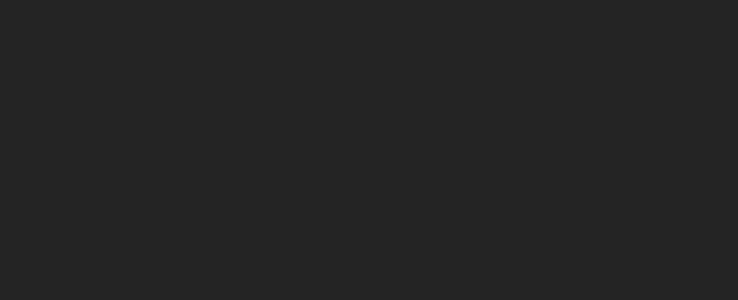
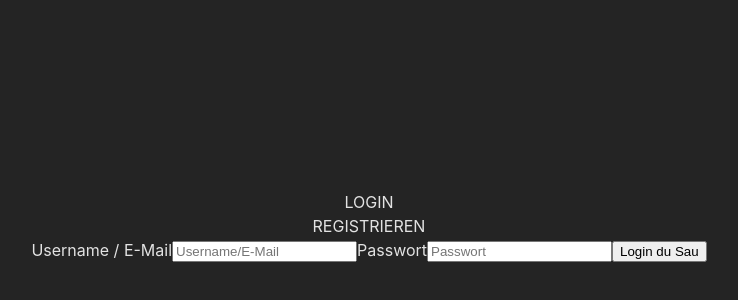
Before and after one commit to Techshop-MSM/Client, a React (Vite) app: page /vali in a window 1280 px wide. Before the commit this address had no page. Shown: the part 174-474 px from the top of the page, without its empty margins (271-1009 px from the left). Built offline with nearby package versions, Linux system fonts and the light colour scheme.

Commit message:
validation modal finished

```diff
--- a/src/App.jsx
+++ b/src/App.jsx
@@ -24,8 +24,9 @@ import { CreateTask } from './components/manager/support/create-task'
 import { DashboardAdmin } from './components/manager/admin/dashboard'
 import { ArticleManagement } from './components/manager/admin/article-management'
 import { Tasks } from './components/manager/admin/tasks'
+import { ValidationModal } from './components/userValidation/validationModal'
 
-export const backendURL = 'http://localhost:6000'
+export const backendURL = 'http://localhost:5500'
 
 function App() {
     return (
@@ -34,7 +35,7 @@ function App() {
                 <Route exact path="/" element={<Home />} />
                 <Route path="/shop" element={<Shop />} />
                 <Route path="/basket" element={<Basket />} />
-                <Route path="/register" element={<Register />} />
+                <Route path="/vali" element={<ValidationModal />} />
 
                 {/* PROTECTED ROUTES - /user */}
                 <Route
--- /dev/null
+++ b/src/components/reusables/localStorage.jsx
@@ -0,0 +1,11 @@
+export const saveInLocalStorage = (key, value) => {
+    localStorage.setItem(key, value)
+}
+
+export const deleteInLocalStorage = (key, value) => {
+    localStorage.removeItem(key, value)
+}
+
+export const getFromLocalStorage = (key, value) => {
+    localStorage.getItem(key, value)
+}
--- /dev/null
+++ b/src/components/userValidation/login/login.jsx
@@ -0,0 +1,53 @@
+import { useRef } from 'react'
+import { useNavigate } from 'react-router'
+import { saveInLocalStorage } from '../../reusables/localStorage'
+
+export const Login = () => {
+    const loginRef = useRef()
+    const passwordRef = useRef()
+    const navigate = useNavigate()
+
+    const getLoginData = async (e) => {
+        e.preventDefault()
+        const loginData = {
+            username: loginRef.current.value,
+            password: passwordRef.current.value,
+        }
+
+        const res = await fetch(`${backendURL}/user/login`, {
+            method: 'post',
+            withCretentials: true,
+
+            headers: {
+                Accept: 'application/json',
+                'Content-Type': 'application/json',
+            },
+            body: JSON.stringify(loginData),
+        })
+
+        console.log(res)
+        console.log(res.auth)
+
+        saveInLocalStorage('auth', res.auth)
+    }
+
+    return (
+        <form onSubmit={getLoginData}>
+            <label htmlFor="name">Username / E-Mail</label>
+            <input
+                type="text"
+                placeholder="Username/E-Mail"
+                ref={loginRef}
+                id="name"
+            />
+            <label htmlFor="pw">Passwort</label>
+            <input
+                type="password"
+                placeholder="Passwort"
+                ref={passwordRef}
+                id="pw"
+            />
+            <input type="submit" value="Login du Sau" />
+        </form>
+    )
+}
--- /dev/null
+++ b/src/components/userValidation/validationModal.jsx
@@ -0,0 +1,19 @@
+import { useState } from "react"
+import { Login } from "./login/login"
+import { Register } from "./register/register"
+
+export const ValidationModal = () => {
+
+    const [modalToggle, setModalToggle] = useState(true)
+
+    return (
+        <div>
+            <nav>
+                <div onClick={(()=> setModalToggle(!modalToggle))}>LOGIN</div>
+                <div onClick={(()=> setModalToggle(!modalToggle))}>REGISTRIEREN</div>
+            </nav>
+            {modalToggle ? <Login /> : <Register />}
+        </div>
+
+    )
+}
```
